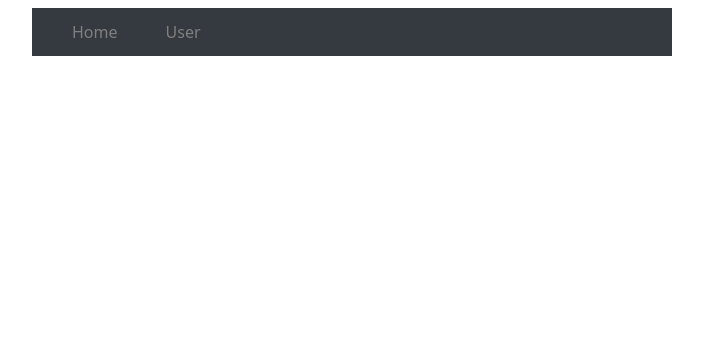
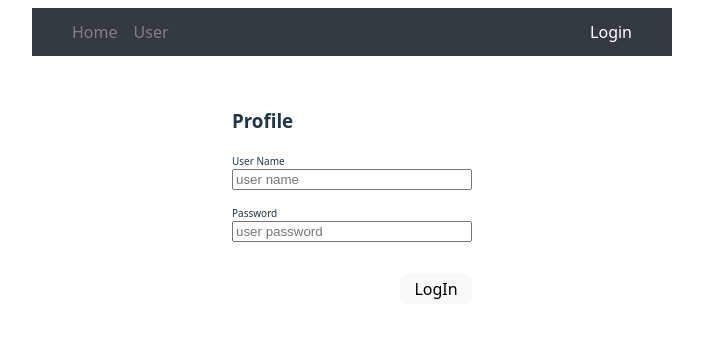
Before and after one commit to ZingerMarat/Tweeter-2.0-Project, a React (Vite) app: page /Tweeter-2.0-Project/login in a window 1280 px wide. Before the commit this address had no page. Shown: the top 338 px of the page, without its empty margins (288-991 px from the left). Built offline with nearby package versions, Linux system fonts and the light colour scheme.

Commit message:
Step 7 - Authentication

```diff
--- a/src/App.css
+++ b/src/App.css
@@ -13,7 +13,7 @@
   display: flex;
   width: 40rem;
   height: 3rem;
-  justify-content: start;
+  justify-content: space-between;
   align-items: center;
   gap: 2rem;
   margin: 0 0 2rem 0;
@@ -129,6 +129,7 @@ a.active {
 
 .change-user-name-input {
   width: 100%;
+  margin-bottom: 1rem;
 }
 
 .change-user-name-btn {
--- a/src/App.jsx
+++ b/src/App.jsx
@@ -2,28 +2,48 @@ import { useState } from "react"
 import "./App.css"
 import Home from "./pages/Home.jsx"
 import User from "./pages/User.jsx"
+import LogIn from "./pages/Login.jsx"
 import NavBar from "./components/NavBar.jsx"
 import { BrowserRouter, Route, Routes } from "react-router"
 import { UserContext } from "./context/UserContext.jsx"
 import { TweetsContext } from "./context/TweetsContext.jsx"
+import RequireAuth from "./auth/RequireAuth.jsx"
+import { AuthProvider } from "./auth/AuthProvider.jsx"
 
 function App() {
-  const [userName, setUserName] = useState("marat_zinger")
+  const [userName, setUserName] = useState(null)
   const [tweets, setTweets] = useState(null)
 
   return (
     <>
+      <AuthProvider>
         <UserContext value={{ userName, setUserName }}>
           <TweetsContext value={{ tweets, setTweets }}>
-          <BrowserRouter basename="/Tweeter-2.0-Project">
+            <BrowserRouter basename="/Tweeter-2.0-Project/">
               <NavBar />
               <Routes>
-              <Route path="/" element={<Home />} />
-              <Route path="/user" element={<User />} />
+                <Route
+                  path="/"
+                  element={
+                    <RequireAuth>
+                      <Home />
+                    </RequireAuth>
+                  }
+                />
+                <Route
+                  path="/user"
+                  element={
+                    <RequireAuth>
+                      <User />
+                    </RequireAuth>
+                  }
+                />
+                <Route path="/login" element={<LogIn />} />
               </Routes>
             </BrowserRouter>
           </TweetsContext>
         </UserContext>
+      </AuthProvider>
     </>
   )
 }
--- /dev/null
+++ b/src/auth/AuthProvider.jsx
@@ -0,0 +1,27 @@
+import { createContext, useContext, useEffect, useState } from "react"
+import { supabase } from "../lib/supabaseClient.js"
+
+const AuthContext = createContext({ session: null, loading: true })
+
+export function AuthProvider({ children }) {
+  const [session, setSession] = useState(null)
+  const [loading, setLoading] = useState(true)
+
+  useEffect(() => {
+    supabase.auth.getSession().then(({ data: { session } }) => {
+      setSession(session)
+      setLoading(false)
+    })
+
+    //login listener
+    const { data: sub } = supabase.auth.onAuthStateChange((_event, session) => {
+      setSession(session)
+    })
+
+    return () => sub.subscription.unsubscribe()
+  }, [])
+
+  return <AuthContext value={{ session, loading }}>{children}</AuthContext>
+}
+
+export const useAuth = () => useContext(AuthContext)
--- /dev/null
+++ b/src/auth/RequireAuth.jsx
@@ -0,0 +1,15 @@
+import { Navigate, useLocation } from "react-router"
+import { useAuth } from "./AuthProvider"
+
+export default function RequireAuth({ children }) {
+  const { session, loading } = useAuth()
+  const location = useLocation()
+
+  if (loading) return null
+
+  if (!session) {
+    return <Navigate to="/login" replace state={{ from: location }} />
+  }
+
+  return children
+}
--- a/src/components/NavBar.jsx
+++ b/src/components/NavBar.jsx
@@ -1,11 +1,56 @@
-import React from "react"
+import React, { useEffect } from "react"
 import { NavLink } from "react-router"
+import { supabase } from "../lib/supabaseClient.js"
+import { useState } from "react"
 
 const NavBar = () => {
+  const [auth, setAuth] = useState(false)
+
+  useEffect(() => {
+    const checkAuth = async () => {
+      const { data, error } = await supabase.auth.getUser()
+
+      if (error) {
+        console.log(err)
+      } else {
+        setAuth(true)
+      }
+    }
+
+    checkAuth()
+  }, [])
+
+  const handleLogout = async () => {
+    const { error } = await supabase.auth.signOut()
+    if (error) {
+      console.error("Ошибка выхода:", error.message)
+    } else {
+      setAuth(false)
+    }
+  }
+
   return (
     <nav className="navbar">
-      <NavLink to="/">Home</NavLink>
-      <NavLink to="/user">User</NavLink>
+      <div>
+        <NavLink to="/">Home</NavLink>
+        <NavLink to="/user">User</NavLink>
+      </div>
+
+      {auth ? (
+        <div
+          onClick={handleLogout}
+          style={{
+            cursor: "pointer",
+            padding: "5px 10px",
+            color: "#fff",
+            borderRadius: "5px",
+          }}
+        >
+          Logout
+        </div>
+      ) : (
+        <NavLink to="/login">Login</NavLink>
+      )}
     </nav>
   )
 }
--- a/src/pages/Home.jsx
+++ b/src/pages/Home.jsx
@@ -1,7 +1,22 @@
-import React from "react"
+import React, { useEffect } from "react"
 import TweetBox from "../components/TweetBox.jsx"
+import { supabase } from "../lib/supabaseClient.js"
+import { useNavigate } from "react-router"
 
 const Home = () => {
+  const navigate = useNavigate()
+
+  useEffect(() => {
+    const checkAuth = async () => {
+      const { data } = await supabase.auth.getSession()
+      if (!data.session) {
+        navigate("/login")
+      }
+    }
+
+    checkAuth()
+  }, [navigate])
+
   return <TweetBox />
 }
 
--- /dev/null
+++ b/src/pages/Login.jsx
@@ -0,0 +1,53 @@
+import React, { useState, useContext } from "react"
+import { UserContext } from "../context/UserContext.jsx"
+import { useNavigate } from "react-router"
+import { supabase } from "../lib/supabaseClient.js"
+
+const LogIn = () => {
+  const [logUserName, setLogUserName] = useState("")
+  const [logPassword, setLogPassword] = useState("")
+  const { userName, setUserName } = useContext(UserContext)
+  const navigate = useNavigate()
+
+  const handleLogIn = async () => {
+    console.log(logUserName)
+    console.log(logPassword)
+
+    const { data, error } = await supabase.auth.signInWithPassword({
+      email: logUserName,
+      password: logPassword,
+    })
+
+    if (error) {
+      console.log("Logged error:", error)
+    } else {
+      console.log("Logged in:", data)
+      setUserName(data.user.email)
+      navigate("/")
+    }
+    setLogUserName("")
+    setLogPassword("")
+  }
+
+  return (
+    <div className="tweet-box-container">
+      <div className="change-user-name-form">
+        <h3>Profile</h3>
+        <label htmlFor="change-user-name" className="change-user-name-lable">
+          User Name
+        </label>
+        <input id="change-user-name" className="change-user-name-input" type="text" placeholder="user name" value={logUserName} onChange={(e) => setLogUserName(e.target.value)} />
+
+        <label htmlFor="change-user-name" className="change-user-name-lable">
+          Password
+        </label>
+        <input id="change-user-name" className="change-user-name-input" type="text" placeholder="user password" value={logPassword} onChange={(e) => setLogPassword(e.target.value)} />
+        <button className="change-user-name-btn" onClick={() => handleLogIn()}>
+          LogIn
+        </button>
+      </div>
+    </div>
+  )
+}
+
+export default LogIn
```
Lines whose indentation alone changed are shown as unchanged.
